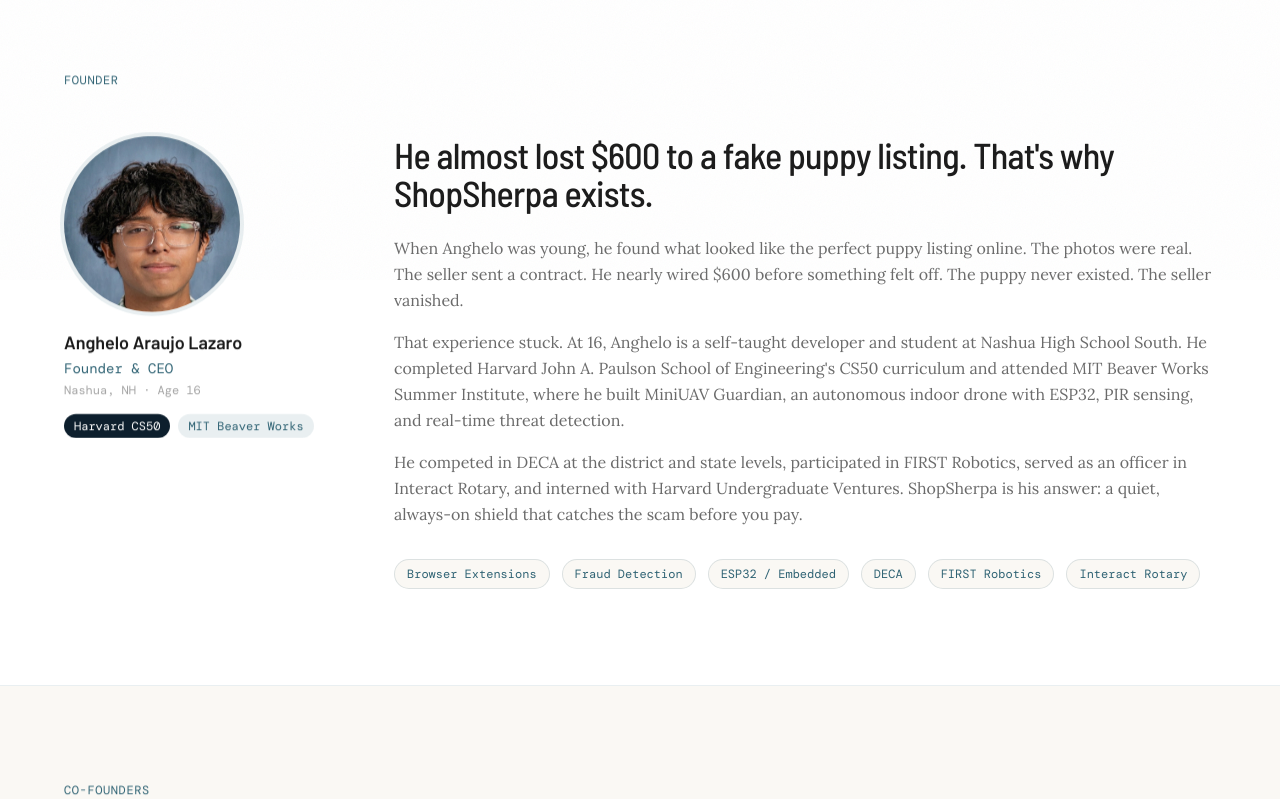
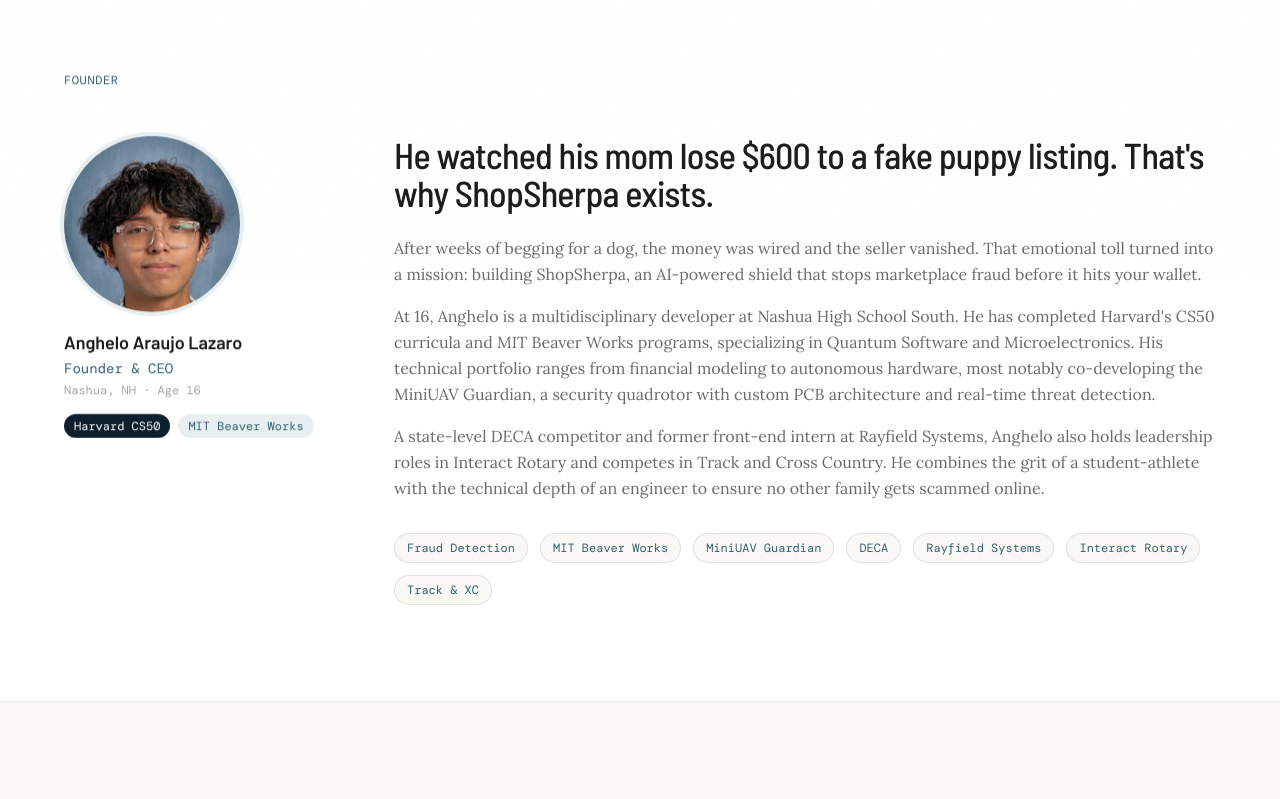
Before and after one commit to H0n3st1y/shopsherpa-landing, a Next.js app: page /team in a window 1280 px wide. Shown: the part 520-1319 px from the top of the page. Built offline with nearby package versions, Linux system fonts and the light colour scheme; no server answers.

Commit message:
Add files via upload

```diff
--- a/app/page.tsx
+++ b/app/page.tsx
@@ -535,19 +535,19 @@
           </ScrollFade>
           <ScrollFade delay={200}>
             <h2 className="text-4xl md:text-5xl font-medium tracking-tighter leading-[1.05] mb-8">
-              He almost lost $600 to a fake puppy.<br />That's why this exists.
+              His mom lost $600 to a fake puppy listing.<br />That&apos;s why this exists.
             </h2>
           </ScrollFade>
           <ScrollFade delay={300}>
             <div className="font-serif space-y-5 text-white/70 text-base md:text-lg leading-relaxed text-left max-w-xl mx-auto">
               <p>
-                When Anghelo was young, he found a puppy listing online. The photos looked real. The seller sent a contract. He almost wired $600 before something felt off.
+                After weeks of begging for a dog, the money was wired and the seller vanished. The puppy never existed. That emotional toll turned into a mission.
               </p>
               <p>
-                The puppy never existed. The seller vanished.
+                At 16, Anghelo has completed Harvard&apos;s CS50 curricula and MIT Beaver Works programs in Quantum Software and Microelectronics. He co-developed the MiniUAV Guardian, a security quadrotor with custom PCB architecture, interned at Rayfield Systems, and competes in DECA and Track.
               </p>
               <p>
-                He spent years thinking about how easy it is to get fooled. Then he built ShopSherpa so it doesn't happen to you.
+                ShopSherpa is his answer: an AI-powered shield that stops marketplace fraud before it hits your wallet, so no other family goes through what his did.
               </p>
             </div>
           </ScrollFade>
--- a/app/team/page.tsx
+++ b/app/team/page.tsx
@@ -88,25 +88,25 @@
             <div className="flex-1">
               <ScrollFade delay={100}>
                 <h2 className="text-3xl md:text-4xl font-medium tracking-tighter leading-[1.1] mb-6">
-                  He almost lost $600 to a fake puppy listing. That&apos;s why ShopSherpa exists.
+                  He watched his mom lose $600 to a fake puppy listing. That&apos;s why ShopSherpa exists.
                 </h2>
               </ScrollFade>
               <ScrollFade delay={200}>
                 <div className="space-y-4 text-[#1a1a1a]/65 text-base leading-relaxed font-serif">
                   <p>
-                    When Anghelo was young, he found what looked like the perfect puppy listing online. The photos were real. The seller sent a contract. He nearly wired $600 before something felt off. The puppy never existed. The seller vanished.
+                    After weeks of begging for a dog, the money was wired and the seller vanished. That emotional toll turned into a mission: building ShopSherpa, an AI-powered shield that stops marketplace fraud before it hits your wallet.
                   </p>
                   <p>
-                    That experience stuck. At 16, Anghelo is a self-taught developer and student at Nashua High School South. He completed Harvard John A. Paulson School of Engineering&apos;s CS50 curriculum and attended MIT Beaver Works Summer Institute, where he built MiniUAV Guardian, an autonomous indoor drone with ESP32, PIR sensing, and real-time threat detection.
+                    At 16, Anghelo is a multidisciplinary developer at Nashua High School South. He has completed Harvard&apos;s CS50 curricula and MIT Beaver Works programs, specializing in Quantum Software and Microelectronics. His technical portfolio ranges from financial modeling to autonomous hardware, most notably co-developing the MiniUAV Guardian, a security quadrotor with custom PCB architecture and real-time threat detection.
                   </p>
                   <p>
-                    He competed in DECA at the district and state levels, participated in FIRST Robotics, served as an officer in Interact Rotary, and interned with Harvard Undergraduate Ventures. ShopSherpa is his answer: a quiet, always-on shield that catches the scam before you pay.
+                    A state-level DECA competitor and former front-end intern at Rayfield Systems, Anghelo also holds leadership roles in Interact Rotary and competes in Track and Cross Country. He combines the grit of a student-athlete with the technical depth of an engineer to ensure no other family gets scammed online.
                   </p>
                 </div>
               </ScrollFade>
               <ScrollFade delay={300}>
                 <div className="mt-8 flex flex-wrap gap-3">
-                  {["Browser Extensions", "Fraud Detection", "ESP32 / Embedded", "DECA", "FIRST Robotics", "Interact Rotary"].map((tag) => (
+                  {["Fraud Detection", "MIT Beaver Works", "MiniUAV Guardian", "DECA", "Rayfield Systems", "Interact Rotary", "Track & XC"].map((tag) => (
                     <span key={tag} className="px-3 py-1.5 rounded-full bg-[#FAF8F4] border border-[#2e6273]/15 text-xs font-mono text-[#2e6273]">
                       {tag}
                     </span>
```
Also changed, not shown: public/prithvi.png (added).
